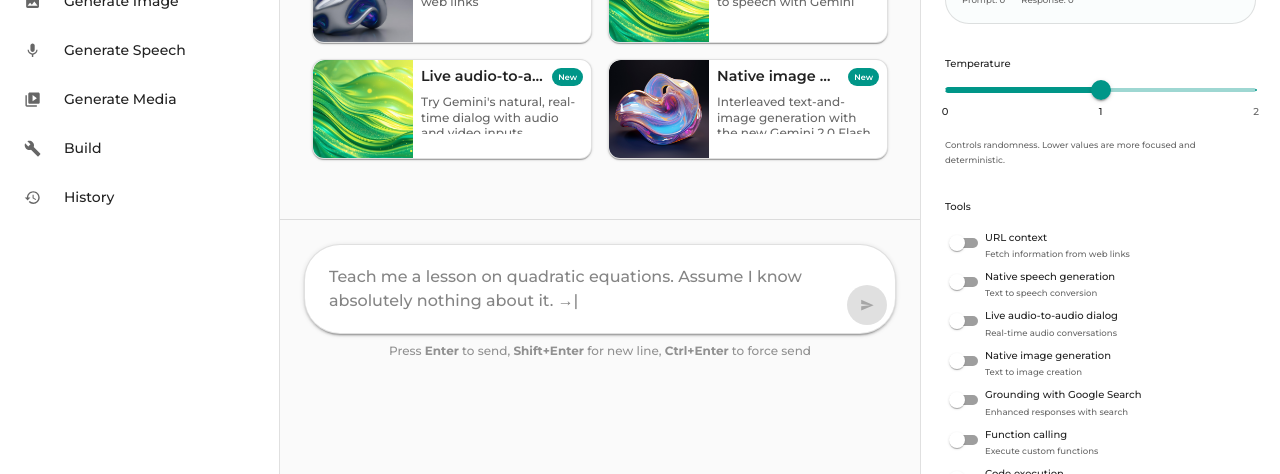
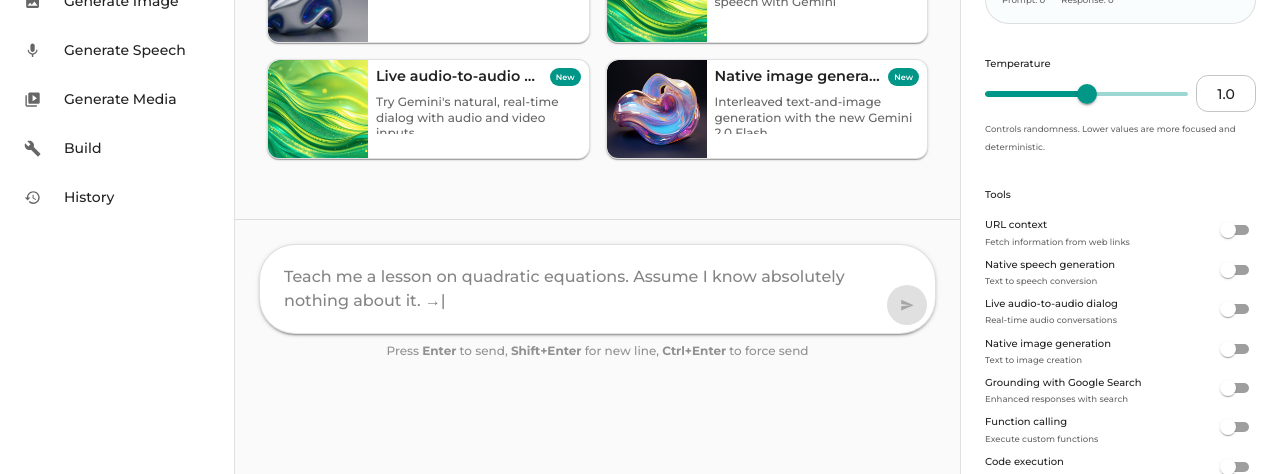
Before and after one commit to Jawad-hussain-kalwar/studio, a React (Vite) app in the folder studio-frontend/: page /app/studio/chat in a window 1280 px wide. Shown: the part 326-800 px from the top of the page. Built offline with nearby package versions, Linux system fonts and the light colour scheme; no server answers.

Commit message:
fixed temperature input field

```diff
--- a/studio-frontend/src/components/SideNav.tsx
+++ b/studio-frontend/src/components/SideNav.tsx
@@ -22,7 +22,7 @@
   Home as HomeIcon,
 } from '@mui/icons-material';
 
-const DRAWER_WIDTH = 280;
+const DRAWER_WIDTH = 235;
 
 interface NavItem {
   label: string;
--- a/studio-frontend/src/components/studio/RunSettingsPanel.tsx
+++ b/studio-frontend/src/components/studio/RunSettingsPanel.tsx
@@ -1,4 +1,4 @@
-import React from 'react';
+import React, { useState, useEffect } from 'react';
 import {
   Box,
   Typography,
@@ -15,6 +15,7 @@
   Accordion,
   AccordionSummary,
   AccordionDetails,
+  TextField,
 } from '@mui/material';
 import {
   Close as CloseIcon,
@@ -27,7 +28,7 @@
   // Remove open and onClose props since it's now permanent
 }
 
-const PANEL_WIDTH = 360;
+const PANEL_WIDTH = 320;
 
 // Mock model data
 const availableModels = [
@@ -70,6 +71,17 @@
     setTopP,
     toggleTool,
   } = useStudioStore();
+
+  // Local state for smooth slider interaction
+  const [localTemperature, setLocalTemperature] = useState(temperature);
+  // Local state for text input
+  const [inputValue, setInputValue] = useState(temperature.toFixed(1));
+
+  // Sync local state when global temperature changes
+  useEffect(() => {
+    setLocalTemperature(temperature);
+    setInputValue(temperature.toFixed(1));
+  }, [temperature]);
 
   const enabledToolsCount = Object.values(tools).filter(Boolean).length;
 
@@ -163,19 +175,17 @@
             <Typography variant="subtitle2" gutterBottom>
               Temperature
             </Typography>
+            <Box sx={{ display: 'flex', alignItems: 'center', gap: 1, mb: 1 }}>
               <Slider
-              value={temperature}
-              onChange={(_, value) => setTemperature(value as number)}
+                value={localTemperature}
+                onChange={(_, value) => setLocalTemperature(value as number)}
+                onChangeCommitted={(_, value) => setTemperature(Number((value as number).toFixed(1)))}
                 min={0}
                 max={2}
                 step={0.1}
-              marks={[
-                { value: 0, label: '0' },
-                { value: 1, label: '1' },
-                { value: 2, label: '2' },
-              ]}
                 valueLabelDisplay="auto"
                 sx={{
+                  flexGrow: 1,
                   '& .MuiSlider-thumb': {
                     bgcolor: 'primary.main',
                   },
@@ -184,7 +194,82 @@
                   },
                 }}
               />
-            <Typography variant="caption" color="text.secondary" sx={{ mt: 1, display: 'block' }}>
+              <TextField
+                type="text"
+                value={inputValue}
+                onChange={(e) => {
+                  const newValue = e.target.value;
+
+                  // Allow empty input
+                  if (newValue === '') {
+                    setInputValue('');
+                    return;
+                  }
+
+                  // Only allow numbers and one decimal point
+                  if (/^\d*\.?\d*$/.test(newValue)) {
+                    // Ensure only one decimal point
+                    const decimalCount = (newValue.match(/\./g) || []).length;
+                    if (decimalCount <= 1) {
+                      setInputValue(newValue);
+                    }
+                  }
+                }}
+                onKeyDown={(e) => {
+                  // Handle Enter key - trigger blur validation
+                  if (e.key === 'Enter') {
+                    (e.target as HTMLInputElement).blur();
+                  }
+                }}
+                onBlur={(e) => {
+                  const value = parseFloat(e.target.value);
+
+                  // Validate only on blur and correct if needed
+                  if (isNaN(value) || value < 0) {
+                    const correctedValue = 0.0;
+                    setTemperature(correctedValue);
+                    setLocalTemperature(correctedValue);
+                    setInputValue(correctedValue.toFixed(1));
+                  } else if (value > 2.0) {
+                    const correctedValue = 2.0;
+                    setTemperature(correctedValue);
+                    setLocalTemperature(correctedValue);
+                    setInputValue(correctedValue.toFixed(1));
+                  } else {
+                    const roundedValue = Number(value.toFixed(1));
+                    setTemperature(roundedValue);
+                    setLocalTemperature(roundedValue);
+                    setInputValue(roundedValue.toFixed(1));
+                  }
+                }}
+                inputProps={{
+                  min: 0,
+                  max: 2.0,
+                  step: 0.1,
+                  style: {
+                    textAlign: 'center',
+                    fontSize: '0.875rem',
+                    MozAppearance: 'textfield', // Remove arrows in Firefox
+                  }
+                }}
+                size="small"
+                sx={{
+                  width: 80,
+                  '& input[type=number]': {
+                    MozAppearance: 'textfield', // Remove arrows in Firefox
+                  },
+                  '& input[type=number]::-webkit-outer-spin-button': {
+                    WebkitAppearance: 'none', // Remove arrows in Chrome/Safari
+                    margin: 0,
+                  },
+                  '& input[type=number]::-webkit-inner-spin-button': {
+                    WebkitAppearance: 'none', // Remove arrows in Chrome/Safari
+                    margin: 0,
+                  },
+                }}
+              />
+            </Box>
+            <Typography variant="caption" color="text.secondary">
               Controls randomness. Lower values are more focused and deterministic.
             </Typography>
           </Box>
@@ -239,7 +324,13 @@
                       </Typography>
                     </Box>
                   }
-                  sx={{ alignItems: 'flex-start', m: 0 }}
+                  labelPlacement="start"
+                  sx={{
+                    alignItems: 'flex-start',
+                    m: 0,
+                    justifyContent: 'space-between',
+                    width: '100%',
+                  }}
                 />
               ))}
             </Box>
```
Lines whose indentation alone changed are shown as unchanged.
